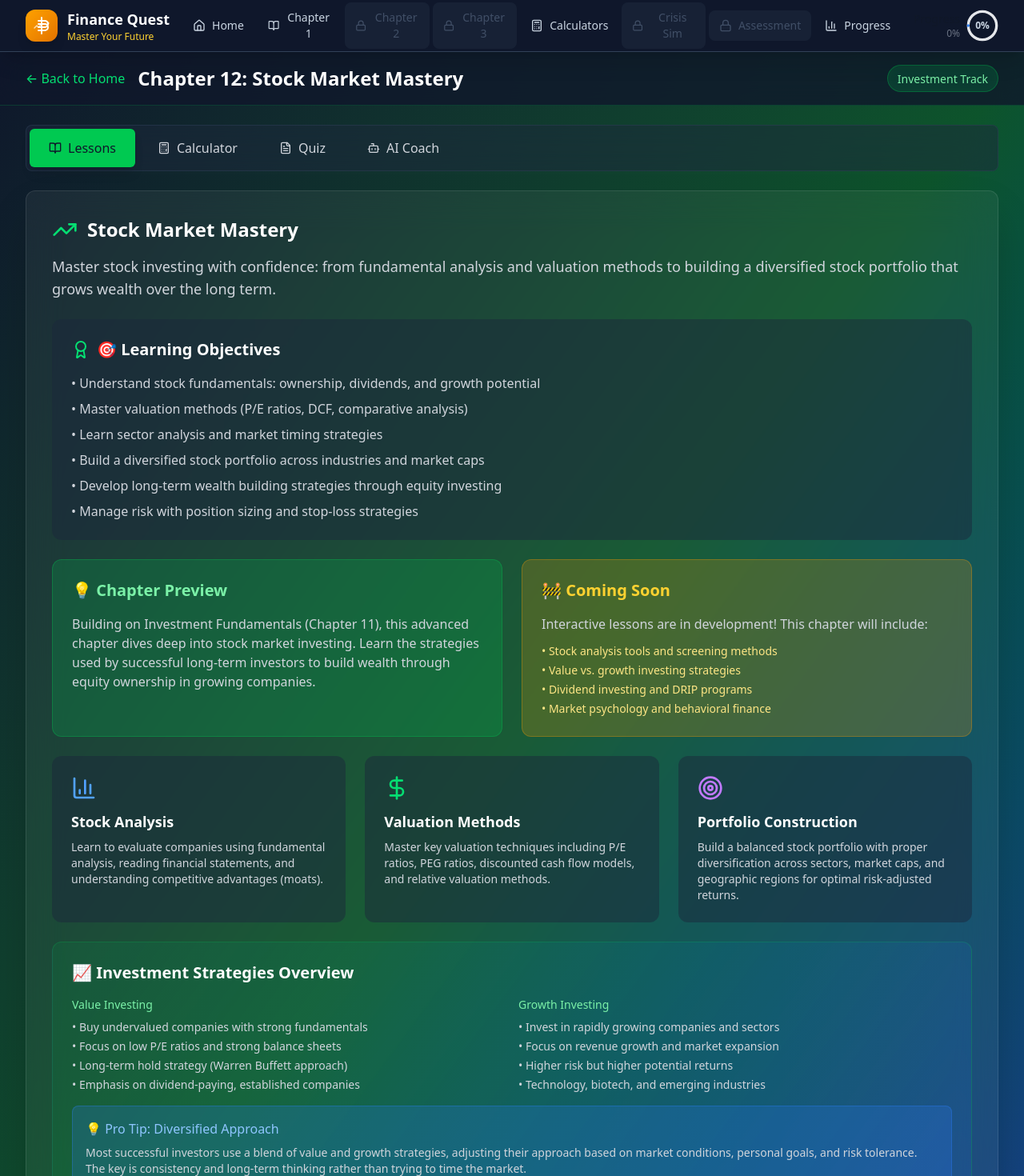
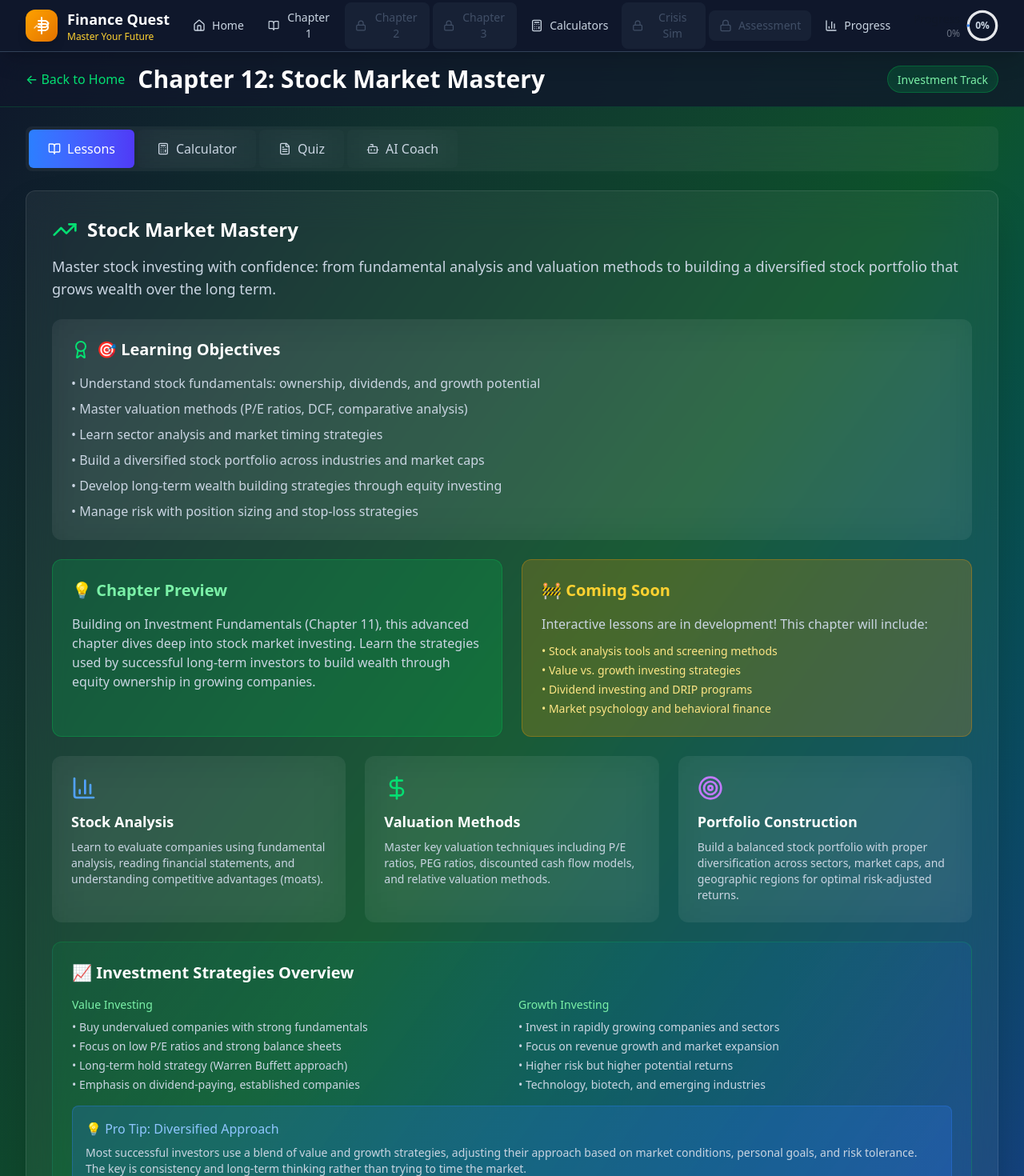
Before and after one commit to forbiddenlink/finance-quest, a Next.js app: page /chapter12 in a window 1280 px wide. Shown: the top 1470 px of the page at 80% size. Built offline with nearby package versions, Linux system fonts and the light colour scheme.

Commit message:
feat: continue theme consistency - chapters 10,12,13,14 headers updated

```diff
--- a/app/chapter10/page.tsx
+++ b/app/chapter10/page.tsx
@@ -9,6 +9,7 @@ import { Progress } from '@/components/ui/progress';
 import { Separator } from '@/components/ui/separator';
 import { CheckCircle, Clock, Calculator, Award, FileText, Building, Shield, Target, ArrowLeft, Briefcase, TrendingUp } from 'lucide-react';
 import { motion } from 'framer-motion';
+import { theme } from '@/lib/theme';
 import { useProgressStore } from '@/lib/store/progressStore';
 import BusinessCalculator from '@/components/shared/calculators/BusinessCalculator';
 import QASystem from '@/components/shared/QASystem';
--- a/app/chapter12/page.tsx
+++ b/app/chapter12/page.tsx
@@ -4,6 +4,7 @@ import { useState } from 'react';
 import RetirementPlannerCalculator from '@/components/shared/calculators/RetirementPlannerCalculator';
 import QASystem from '@/components/shared/QASystem';
 import { BookOpen, Calculator, FileText, Bot, TrendingUp, BarChart3, DollarSign, Award, Target } from 'lucide-react';
+import { theme } from '@/lib/theme';
 
 type TabType = 'lesson' | 'calculator' | 'quiz' | 'assistant';
 
@@ -20,7 +21,7 @@ export default function Chapter12Page() {
   return (
     <div className="min-h-screen bg-gradient-to-br from-slate-900 via-green-900 to-blue-900">
       {/* Header */}
-      <header className="bg-slate-900/80 backdrop-blur-xl border-b border-green-500/20">
+      <header className={`${theme.backgrounds.header} border-b border-green-500/20`}>
         <div className="max-w-7xl mx-auto px-4 sm:px-6 lg:px-8 py-4">
           <div className="flex items-center justify-between">
             <div className="flex items-center space-x-4">
@@ -30,7 +31,7 @@ export default function Chapter12Page() {
               >
                 ← Back to Home
               </button>
-              <h1 className="text-2xl font-bold text-white">Chapter 12: Stock Market Mastery</h1>
+              <h1 className={`${theme.typography.heading2} ${theme.textColors.primary}`}>Chapter 12: Stock Market Mastery</h1>
             </div>
             <div className="bg-green-500/20 border border-green-500/30 px-3 py-1 rounded-full backdrop-blur-sm">
               <span className="text-sm font-medium text-green-300">Investment Track</span>
@@ -41,7 +42,7 @@ export default function Chapter12Page() {
 
       {/* Tab Navigation */}
       <div className="max-w-7xl mx-auto px-4 sm:px-6 lg:px-8 py-6">
-        <div className="bg-slate-800/50 backdrop-blur-xl border border-slate-700/50 rounded-lg p-1 mb-6">
+        <div className={`${theme.backgrounds.card} backdrop-blur-xl ${theme.borderColors.muted} rounded-lg p-1 mb-6`}>
           <nav className="flex space-x-1">
             {tabs.map((tab) => (
               <button
@@ -49,8 +50,8 @@ export default function Chapter12Page() {
                 onClick={() => setActiveTab(tab.id)}
                 className={`flex items-center px-6 py-3 rounded-md font-medium transition-all duration-200 ${
                   activeTab === tab.id
-                    ? 'bg-green-500 text-slate-900 shadow-lg'
-                    : 'text-gray-300 hover:text-white hover:bg-slate-700/50'
+                    ? theme.buttons.primary
+                    : `${theme.textColors.secondary} hover:${theme.textColors.primary} hover:${theme.backgrounds.card}`
                 }`}
               >
                 <tab.icon className="w-4 h-4 mr-2" />
@@ -67,21 +68,21 @@ export default function Chapter12Page() {
               <div className="mb-6">
                 <div className="flex items-center gap-3 mb-4">
                   <TrendingUp className="w-8 h-8 text-green-400" />
-                  <h2 className="text-2xl font-bold text-white">Stock Market Mastery</h2>
+                  <h2 className={`text-2xl font-bold ${theme.textColors.primary}`}>Stock Market Mastery</h2>
                 </div>
-                <p className="text-gray-300 text-lg">
+                <p className={`${theme.textColors.secondary} text-lg`}>
                   Master stock investing with confidence: from fundamental analysis and valuation methods to
                   building a diversified stock portfolio that grows wealth over the long term.
                 </p>
               </div>
 
               <div className="space-y-6">
-                <div className="bg-slate-800/50 rounded-xl p-6">
-                  <h3 className="text-xl font-semibold text-white mb-4 flex items-center gap-2">
+                <div className={`${theme.backgrounds.card} rounded-xl p-6`}>
+                  <h3 className={`text-xl font-semibold ${theme.textColors.primary} mb-4 flex items-center gap-2`}>
                     <Award className="w-6 h-6 text-green-400" />
                     🎯 Learning Objectives
                   </h3>
-                  <ul className="space-y-2 text-gray-300">
+                  <ul className={`space-y-2 ${theme.textColors.secondary}`}>
                     <li>• Understand stock fundamentals: ownership, dividends, and growth potential</li>
                     <li>• Master valuation methods (P/E ratios, DCF, comparative analysis)</li>
                     <li>• Learn sector analysis and market timing strategies</li>
@@ -94,7 +95,7 @@ export default function Chapter12Page() {
                 <div className="grid grid-cols-1 md:grid-cols-2 gap-6">
                   <div className="bg-green-500/20 border border-green-500/30 rounded-xl p-6">
                     <h3 className="text-xl font-semibold text-green-300 mb-4">💡 Chapter Preview</h3>
-                    <p className="text-gray-300">
+                    <p className={theme.textColors.secondary}>
                       Building on Investment Fundamentals (Chapter 11), this advanced chapter dives deep into
                       stock market investing. Learn the strategies used by successful long-term investors to
                       build wealth through equity ownership in growing companies.
@@ -103,7 +104,7 @@ export default function Chapter12Page() {
 
                   <div className="bg-amber-500/20 border border-amber-500/30 rounded-xl p-6">
                     <h3 className="text-xl font-semibold text-amber-300 mb-4">🚧 Coming Soon</h3>
-                    <p className="text-gray-300">
+                    <p className={theme.textColors.secondary}>
                       Interactive lessons are in development! This chapter will include:
                     </p>
                     <ul className="mt-3 space-y-1 text-sm text-amber-200">
@@ -116,28 +117,28 @@ export default function Chapter12Page() {
                 </div>
 
                 <div className="grid grid-cols-1 md:grid-cols-3 gap-6">
-                  <div className="bg-slate-800/50 rounded-xl p-6">
+                  <div className={`${theme.backgrounds.card} rounded-xl p-6`}>
                     <BarChart3 className="w-8 h-8 text-blue-400 mb-3" />
-                    <h4 className="text-lg font-semibold text-white mb-2">Stock Analysis</h4>
-                    <p className="text-gray-300 text-sm">
+                    <h4 className={`text-lg font-semibold ${theme.textColors.primary} mb-2`}>Stock Analysis</h4>
+                    <p className={`${theme.textColors.secondary} text-sm`}>
                       Learn to evaluate companies using fundamental analysis, reading financial statements,
                       and understanding competitive advantages (moats).
                     </p>
                   </div>
 
-                  <div className="bg-slate-800/50 rounded-xl p-6">
+                  <div className={`${theme.backgrounds.card} rounded-xl p-6`}>
                     <DollarSign className="w-8 h-8 text-green-400 mb-3" />
-                    <h4 className="text-lg font-semibold text-white mb-2">Valuation Methods</h4>
-                    <p className="text-gray-300 text-sm">
+                    <h4 className={`text-lg font-semibold ${theme.textColors.primary} mb-2`}>Valuation Methods</h4>
+                    <p className={`${theme.textColors.secondary} text-sm`}>
                       Master key valuation techniques including P/E ratios, PEG ratios,
                       discounted cash flow models, and relative valuation methods.
                     </p>
                   </div>
 
-                  <div className="bg-slate-800/50 rounded-xl p-6">
+                  <div className={`${theme.backgrounds.card} rounded-xl p-6`}>
                     <Target className="w-8 h-8 text-purple-400 mb-3" />
-                    <h4 className="text-lg font-semibold text-white mb-2">Portfolio Construction</h4>
-                    <p className="text-gray-300 text-sm">
+                    <h4 className={`text-lg font-semibold ${theme.textColors.primary} mb-2`}>Portfolio Construction</h4>
+                    <p className={`${theme.textColors.secondary} text-sm`}>
                       Build a balanced stock portfolio with proper diversification across
                       sectors, market caps, and geographic regions for optimal risk-adjusted returns.
                     </p>
@@ -146,11 +147,11 @@ export default function Chapter12Page() {
 
                 {/* Stock Market Strategies */}
                 <div className="bg-gradient-to-r from-green-500/10 to-blue-500/10 border border-green-500/20 rounded-xl p-6">
-                  <h3 className="text-xl font-semibold text-white mb-4">📈 Investment Strategies Overview</h3>
+                  <h3 className={`text-xl font-semibold ${theme.textColors.primary} mb-4`}>📈 Investment Strategies Overview</h3>
                   <div className="grid grid-cols-1 md:grid-cols-2 gap-4 text-sm">
                     <div>
                       <h4 className="font-medium text-green-300 mb-2">Value Investing</h4>
-                      <ul className="space-y-1 text-gray-300">
+                      <ul className={`space-y-1 ${theme.textColors.secondary}`}>
                         <li>• Buy undervalued companies with strong fundamentals</li>
                         <li>• Focus on low P/E ratios and strong balance sheets</li>
                         <li>• Long-term hold strategy (Warren Buffett approach)</li>
@@ -159,7 +160,7 @@ export default function Chapter12Page() {
                     </div>
                     <div>
                       <h4 className="font-medium text-green-300 mb-2">Growth Investing</h4>
-                      <ul className="space-y-1 text-gray-300">
+                      <ul className={`space-y-1 ${theme.textColors.secondary}`}>
                         <li>• Invest in rapidly growing companies and sectors</li>
                         <li>• Focus on revenue growth and market expansion</li>
                         <li>• Higher risk but higher potential returns</li>
@@ -169,7 +170,7 @@ export default function Chapter12Page() {
                   </div>
                   <div className="mt-4 p-4 bg-blue-500/20 border border-blue-500/30 rounded-lg">
                     <h4 className="font-medium text-blue-300 mb-2">💡 Pro Tip: Diversified Approach</h4>
-                    <p className="text-gray-300 text-sm">
+                    <p className={`${theme.textColors.secondary} text-sm`}>
                       Most successful investors use a blend of value and growth strategies, adjusting their approach
                       based on market conditions, personal goals, and risk tolerance. The key is consistency and
                       long-term thinking rather than trying to time the market.
@@ -179,15 +180,15 @@ export default function Chapter12Page() {
 
                 {/* Interactive Preview */}
                 <div className="bg-gradient-to-r from-green-500/10 to-purple-500/10 border border-green-500/20 rounded-xl p-6">
-                  <h3 className="text-xl font-semibold text-white mb-4">🛠️ Try the Retirement Planner</h3>
-                  <p className="text-gray-300 mb-4">
+                  <h3 className={`text-xl font-semibold ${theme.textColors.primary} mb-4`}>🛠️ Try the Retirement Planner</h3>
+                  <p className={`${theme.textColors.secondary} mb-4`}>
                     While the full lesson is in development, explore how stock market investing fits into your
                     long-term retirement strategy! Use our Retirement Planner to see how consistent stock market
                     investing can build substantial wealth over time through compound growth.
                   </p>
                   <button
                     onClick={() => setActiveTab('calculator')}
-                    className="bg-green-600 hover:bg-green-700 text-white px-6 py-3 rounded-lg font-medium transition-colors flex items-center gap-2"
+                    className={`${theme.buttons.primary} px-6 py-3 rounded-lg font-medium transition-colors flex items-center gap-2`}
                   >
                     <Calculator className="w-4 h-4" />
                     Open Retirement Planner
@@ -200,8 +201,8 @@ export default function Chapter12Page() {
           {activeTab === 'calculator' && (
             <div className="p-8">
               <div className="mb-6">
-                <h2 className="text-2xl font-bold text-white mb-2">Retirement Planner</h2>
-                <p className="text-gray-300">
+                <h2 className={`${theme.typography.heading2} ${theme.textColors.primary} mb-2`}>Retirement Planner</h2>
+                <p className={theme.textColors.secondary}>
                   Plan your retirement with confidence and see how stock market investing builds long-term wealth.
                 </p>
               </div>
@@ -212,18 +213,18 @@ export default function Chapter12Page() {
           {activeTab === 'quiz' && (
             <div className="p-8">
               <div className="mb-6">
-                <h2 className="text-2xl font-bold text-white mb-2">Stock Market Mastery Assessment</h2>
-                <p className="text-gray-300">
+                <h2 className={`${theme.typography.heading2} ${theme.textColors.primary} mb-2`}>Stock Market Mastery Assessment</h2>
+                <p className={theme.textColors.secondary}>
                   Test your understanding of stock analysis, valuation methods, and portfolio construction strategies.
                 </p>
               </div>
 
               <div className="bg-green-500/20 border border-green-500/30 rounded-xl p-6">
                 <h3 className="text-xl font-semibold text-green-300 mb-4">🚧 Assessment Coming Soon</h3>
-                <p className="text-gray-300">
+                <p className={theme.textColors.secondary}>
                   The Chapter 12 assessment is in development. This comprehensive quiz will test your mastery of:
                 </p>
-                <ul className="mt-4 space-y-2 text-gray-300">
+                <ul className={`mt-4 space-y-2 ${theme.textColors.secondary}`}>
                   <li>• Stock fundamentals and ownership concepts</li>
                   <li>• Valuation methods (P/E, PEG, DCF analysis)</li>
                   <li>• Fundamental vs. technical analysis approaches</li>
@@ -243,8 +244,8 @@ export default function Chapter12Page() {
           {activeTab === 'assistant' && (
             <div className="p-8">
               <div className="mb-6">
-                <h2 className="text-2xl font-bold text-white mb-2">AI Stock Market Coach</h2>
-                <p className="text-gray-300">
+                <h2 className={`${theme.typography.heading2} ${theme.textColors.primary} mb-2`}>AI Stock Market Coach</h2>
+                <p className={theme.textColors.secondary}>
                   Get expert guidance on stock analysis, investment strategies, and portfolio construction.
                 </p>
               </div>
```
Also changed, not shown: app/chapter13/page.tsx (+4 -3 lines), app/chapter14/page.tsx (+4 -3 lines).
